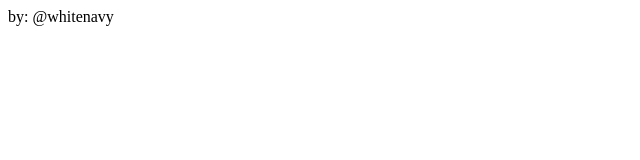
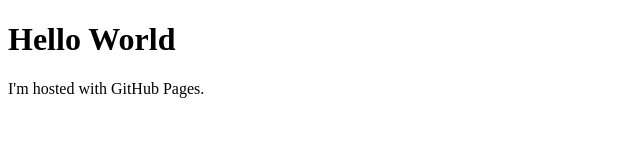
Before and after one commit to DGMarine/marine, a plain HTML site: page Index.html in a window 1280 px wide. Shown: the whole page, without its empty margins (0-640 px from the left). Drawn offline with Linux system fonts and the light colour scheme.

Commit message:
Update Index.html

```diff
--- a/Index.html
+++ b/Index.html
@@ -1 +1,7 @@
-<p>by: @whitenavy</p>
+<!DOCTYPE html>
+<html>
+<body>
+<h1>Hello World</h1>
+<p>I'm hosted with GitHub Pages.</p>
+</body>
+</html>
```
